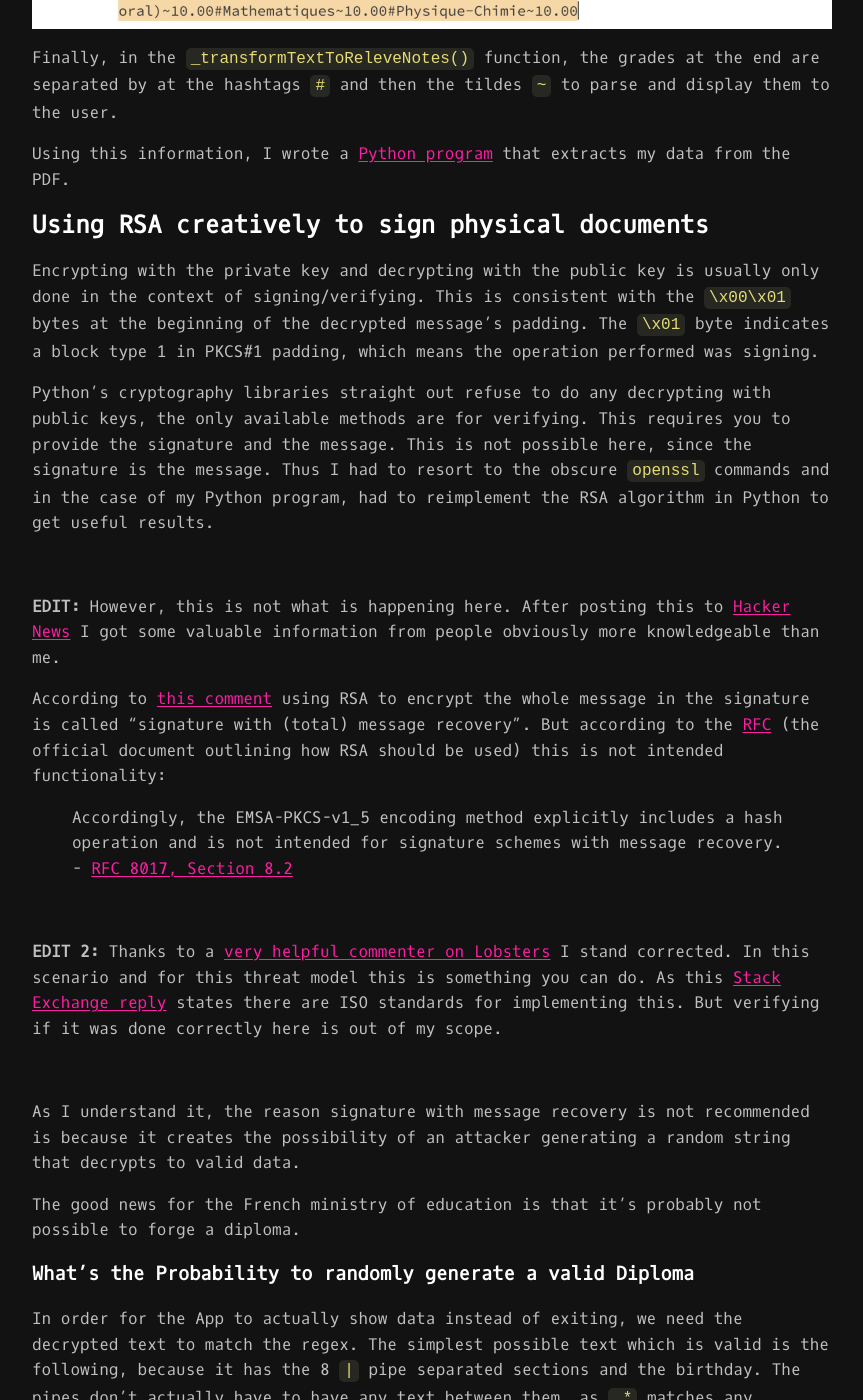
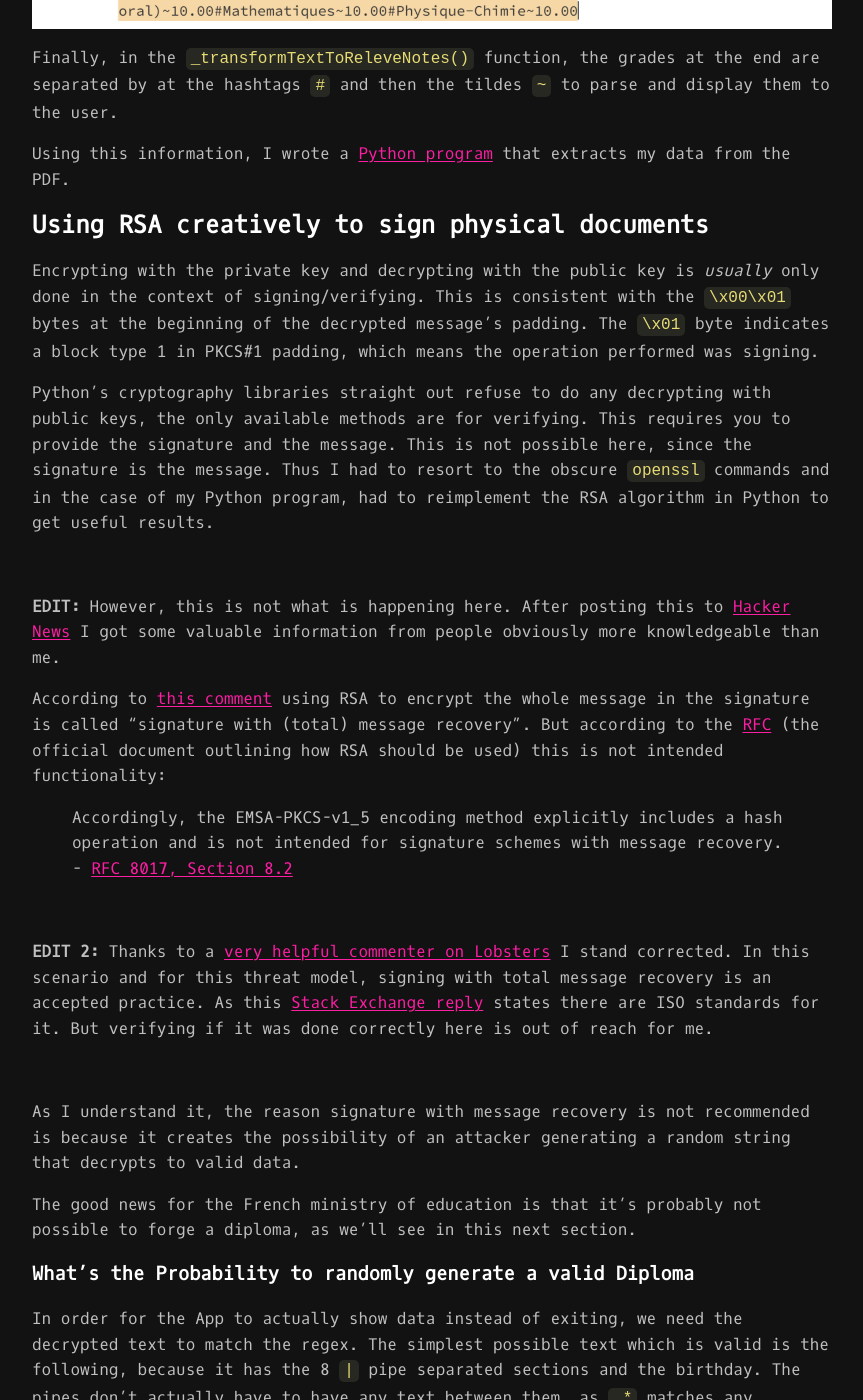
Before and after one commit to obrhubr/obrhubr.github.io, a Jekyll site: the page built from _posts/2024-06-21-reverse-engineering-diploma.md, in a window 1280 px wide and 1400 px high, scrolled down 5609 px. Shown: the whole window, without its empty margins (208-1071 px from the left). Built offline with Jekyll 4.4.1, drawn with Linux system fonts in a browser that asks for light colours.

Commit message:
Automated update to blog posts

```diff
--- a/_posts/2024-06-21-reverse-engineering-diploma.md
+++ b/_posts/2024-06-21-reverse-engineering-diploma.md
@@ -104,7 +104,7 @@ Using this information, I wrote a [Python program](https://github.com/obrhubr/re
 
 ## Using RSA creatively to sign physical documents
 
-Encrypting with the private key and decrypting with the public key is usually only done in the context of signing/verifying. This is consistent with the `\x00\x01` bytes at the beginning of the decrypted message’s padding. The `\x01` byte indicates a block type 1 in PKCS#1 padding, which means the operation performed was signing.
+Encrypting with the private key and decrypting with the public key is *usually* only done in the context of signing/verifying. This is consistent with the `\x00\x01` bytes at the beginning of the decrypted message’s padding. The `\x01` byte indicates a block type 1 in PKCS#1 padding, which means the operation performed was signing.
 
 Python’s cryptography libraries straight out refuse to do any decrypting with public keys, the only available methods are for verifying. This requires you to provide the signature and the message. This is not possible here, since the signature is the message. Thus I had to resort to the obscure `openssl` commands and in the case of my Python program, had to reimplement the RSA algorithm in Python to get useful results.
 
@@ -118,13 +118,13 @@ According to [this comment](https://news.ycombinator.com/item?id=40878538#408790
 
 <br/>
 
-**EDIT 2:** Thanks to a [very helpful commenter on Lobsters](https://lobste.rs/s/qkqe46/reverse_engineering_verification_qr#c_hx3k9r) I stand corrected. In this scenario and for this threat model this is something you can do. As this [Stack Exchange reply](https://crypto.stackexchange.com/questions/17802/description-of-signatures-with-message-recovery-as-in-iso-iec-9796-2-and-emv-si) states there are ISO standards for implementing this. But verifying if it was done correctly here is out of my scope.
+**EDIT 2:** Thanks to a [very helpful commenter on Lobsters](https://lobste.rs/s/qkqe46/reverse_engineering_verification_qr#c_hx3k9r) I stand corrected. In this scenario and for this threat model, signing with total message recovery is an accepted practice. As this [Stack Exchange reply](https://crypto.stackexchange.com/questions/17802/description-of-signatures-with-message-recovery-as-in-iso-iec-9796-2-and-emv-si) states there are ISO standards for it. But verifying if it was done correctly here is out of reach for me.
 
 <br/>
 
 As I understand it, the reason signature with message recovery is not recommended is because it creates the possibility of an attacker generating a random string that decrypts to valid data.
 
-The good news for the French ministry of education is that it’s probably not possible to forge a diploma.
+The good news for the French ministry of education is that it’s probably not possible to forge a diploma, as we'll see in this next section.
 
 ### What’s the Probability to randomly generate a valid Diploma
 
```
